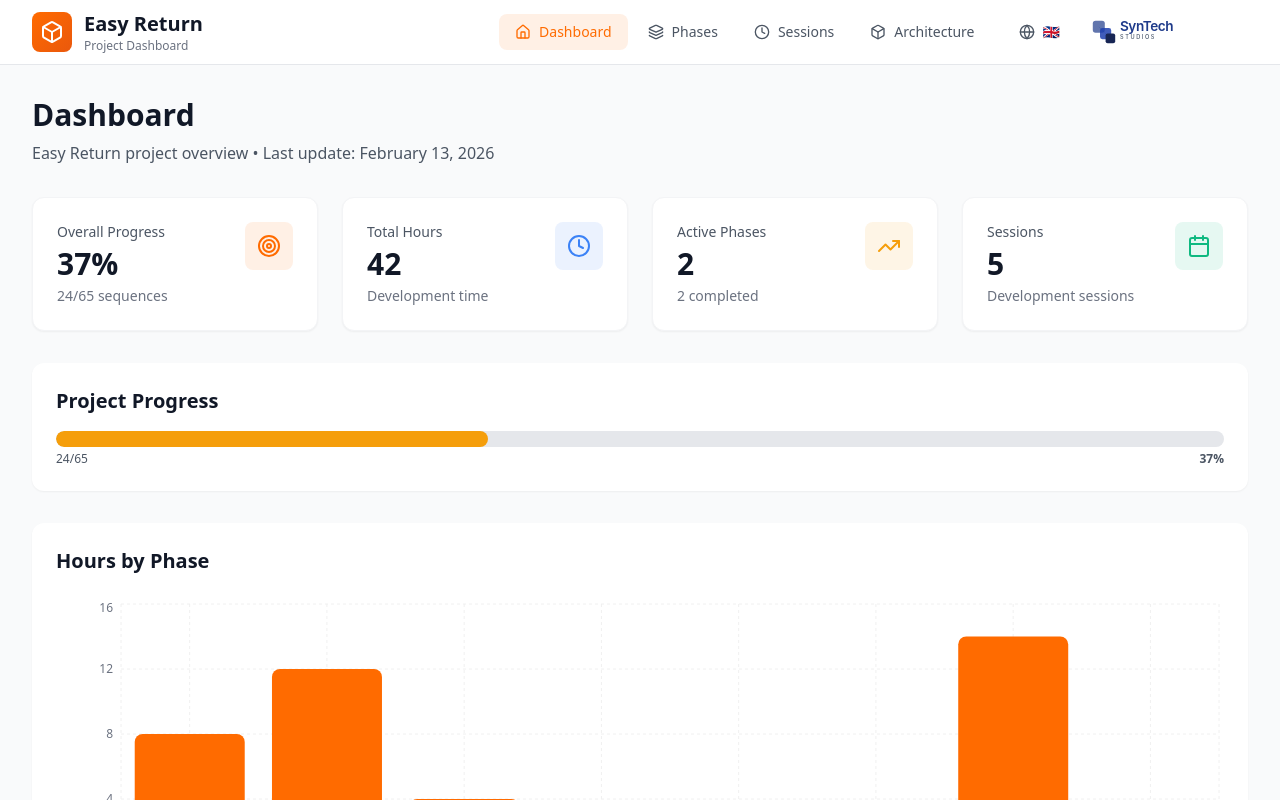
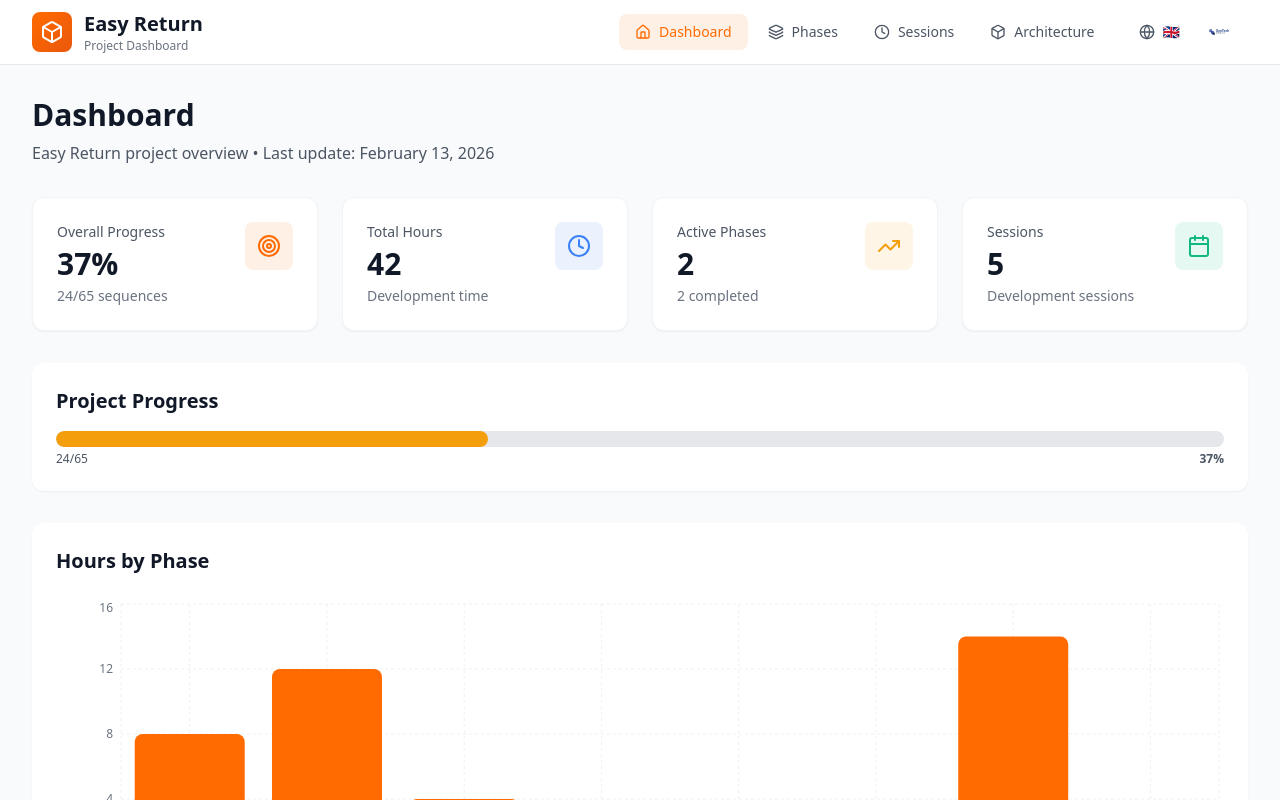
Before and after one commit to Samdev3615/easy-return-dashboard, a React (Vite) app: page / in a window 1280 px wide. Shown: the top 800 px of the page. Built offline with nearby package versions, Linux system fonts and the light colour scheme.

Commit message:
Fix: Use correct logo path for GitHub Pages and match Easy Return size

```diff
--- a/src/components/Layout.tsx
+++ b/src/components/Layout.tsx
@@ -55,11 +55,13 @@ export default function Layout({ children }: LayoutProps) {
                 ))}
               </nav>
               <LanguageSwitcher />
-              <img
-                src="/syntech-full.svg"
-                alt="SynTech Studios"
-                className="h-10 hidden md:block"
-              />
+              <div className="w-10 h-10 hidden md:flex items-center">
+                <img
+                  src={`${import.meta.env.BASE_URL}syntech-full.svg`}
+                  alt="SynTech Studios"
+                  className="h-10 w-auto"
+                />
+              </div>
             </div>
           </div>
         </div>
@@ -75,9 +77,9 @@ export default function Layout({ children }: LayoutProps) {
         <div className="max-w-7xl mx-auto px-4 sm:px-6 lg:px-8">
           <div className="flex flex-col items-center justify-center gap-4">
             <img
-              src="/syntech-full.svg"
+              src={`${import.meta.env.BASE_URL}syntech-full.svg`}
               alt="SynTech Studios"
-              className="h-14"
+              className="h-16 w-auto"
             />
             <div className="text-base text-gray-600 font-medium">
               © 2026 SynTech Studios
```
